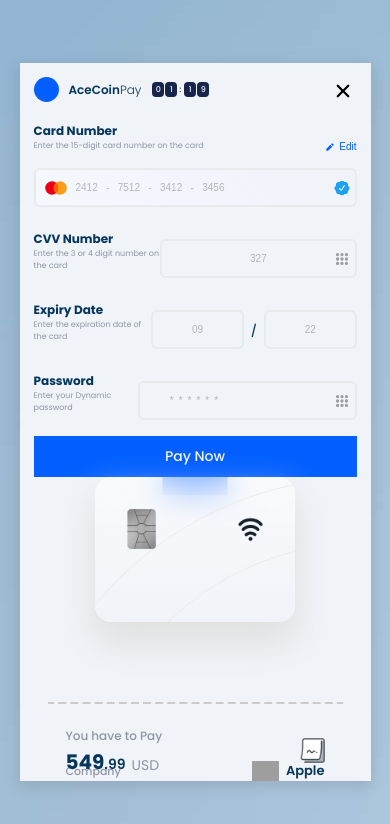
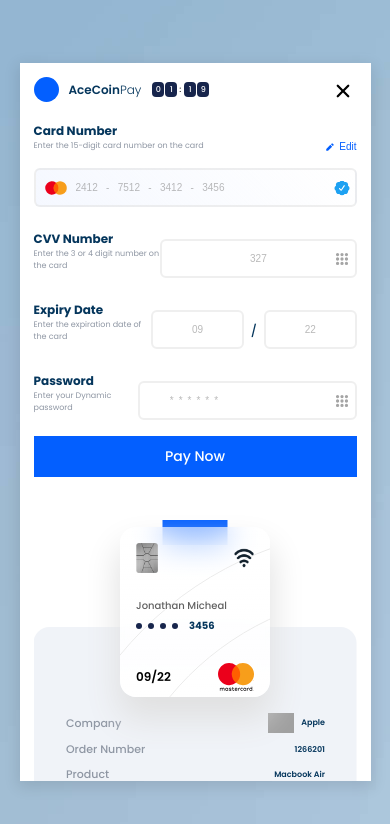
Before and after one commit to Alausa-AbdulAzeez/aceCoin, a React (Create React App) app: page / in a window 390 px wide. Shown: the top 824 px of the page. Built offline with nearby package versions, Linux system fonts and the light colour scheme; grey boxes are pictures that could not be loaded.

Commit message:
completed responsive design

```diff
--- a/src/components/orderDetails/orderDetails.scss
+++ b/src/components/orderDetails/orderDetails.scss
@@ -9,6 +9,7 @@
   .credit-card {
     width: 200px;
     height: 50%;
+    min-height: 100px;
     background: linear-gradient(180deg, rgba(255, 255, 255, 0.6), $white_bg);
     backdrop-filter: blur(15px);
     padding: 32px;
@@ -19,6 +20,7 @@
     left: 50%;
     transform: translate(-50%, 0);
     overflow: hidden;
+    max-height: 260px;
 
     .credit-card__head {
       position: relative;
@@ -55,7 +57,6 @@
       }
       .card-digits {
         display: flex;
-        margin-bottom: 8px;
         margin-bottom: 8px;
 
         .hidden-digits {
@@ -122,14 +123,17 @@
   .checkout-details {
     background-color: $checkout_bg;
     height: 88%;
+    min-height: 300px;
     width: 100%;
+    max-width: 350px;
     border-radius: 16px;
     position: absolute;
     top: 68px;
+    max-height: 500px;
+    overflow-y: auto;
 
     .purchase-data {
       position: relative;
-      top: 200px;
       top: 200px;
       padding: 16px 32px;
 
@@ -268,3 +272,58 @@
   left: 50%;
   transform: translate(-50%, 0);
 }
+
+@media (min-width: 280px) and (max-width: 1024px) {
+  .checkout {
+    .credit-card {
+      width: 150px;
+      padding: 16px;
+      height: 170px;
+
+      .credit-card__head {
+        margin-bottom: 25px;
+
+        img {
+          height: 20px;
+        }
+        .chip {
+          height: 30px;
+        }
+      }
+      .credit-card__body {
+        .holder {
+          margin-bottom: 4px;
+          font-size: 10px;
+        }
+        .card-digits {
+          margin-bottom: 4px;
+
+          .hidden-digits {
+            margin-right: 5px;
+            .circle {
+            }
+          }
+          .visible-digits {
+            font-size: 10px;
+          }
+        }
+      }
+      .credit-card__footer {
+        top: 25px;
+      }
+    }
+
+    .checkout-details {
+      top: 100px;
+      left: 50%;
+      transform: translate(-50%, 0);
+      .purchase-data {
+        top: 70px;
+
+        .data {
+          font-size: 8px;
+        }
+      }
+    }
+  }
+}
--- a/src/index.scss
+++ b/src/index.scss
@@ -8,7 +8,7 @@
 $dark_bg: #17254c;
 $blue_bg: #035fff;
 $checkout_bg: #f0f3f8;
-$white_bg: #f0f3f8;
+$white_bg: #fff;
 $text_one: #05365c;
 $text_two: #8e96a3;
 $input-border: rgb(224 224 224 / 50%);
--- a/src/pages/homePage/homepage.scss
+++ b/src/pages/homePage/homepage.scss
@@ -282,11 +282,12 @@
   width: 260px;
 }
 
-@media screen and (min-width: 280px) {
+@media (min-width: 280px) and (max-width: 1024px) {
   .wrapper {
     flex-direction: column;
     min-width: 250px;
     width: 90%;
+    max-width: 500px;
     overflow-x: auto;
     padding: 14px;
   }
@@ -371,6 +372,7 @@
   }
 
   .right {
+    margin-top: 50px;
     width: 100%;
   }
 }
```
